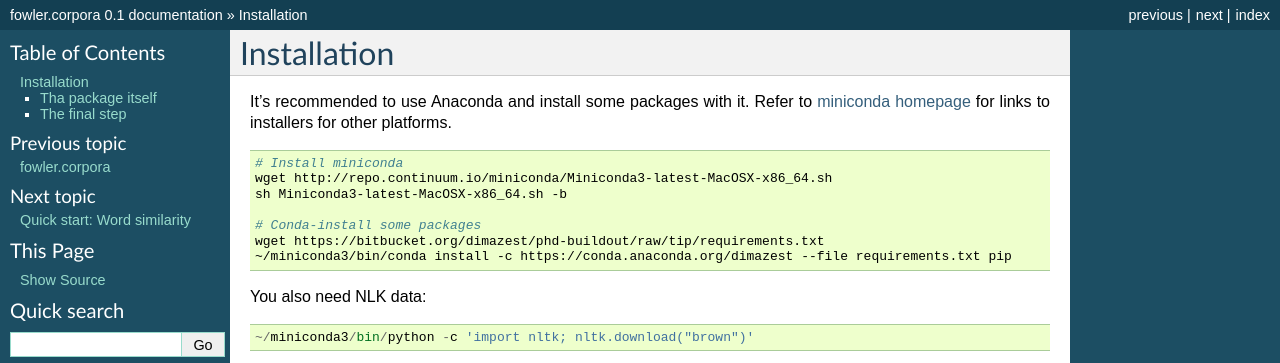
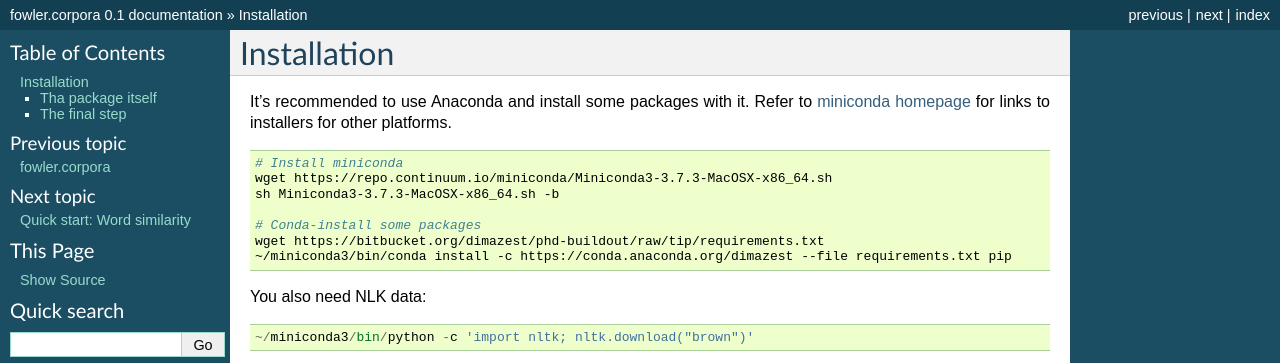
Before and after one commit to dimazest/fowler.corpora, a Sphinx documentation site: the page built from docs/installation.rst, in a window 1280 px wide. Shown: the top 363 px of the page. Built offline with Sphinx 7.4.7, drawn with Linux system fonts in a browser that asks for light colours.

Commit message:
Pinning miniconda version so python 3.4 is used

```diff
--- a/docs/installation.rst
+++ b/docs/installation.rst
@@ -9,8 +9,8 @@ __ http://conda.pydata.org/miniconda.html
 .. code-block:: bash
 
     # Install miniconda
-    wget http://repo.continuum.io/miniconda/Miniconda3-latest-MacOSX-x86_64.sh
-    sh Miniconda3-latest-MacOSX-x86_64.sh -b
+    wget https://repo.continuum.io/miniconda/Miniconda3-3.7.3-MacOSX-x86_64.sh
+    sh Miniconda3-3.7.3-MacOSX-x86_64.sh -b
 
     # Conda-install some packages
     wget https://bitbucket.org/dimazest/phd-buildout/raw/tip/requirements.txt
```
Also changed, not shown: .travis.yml.
